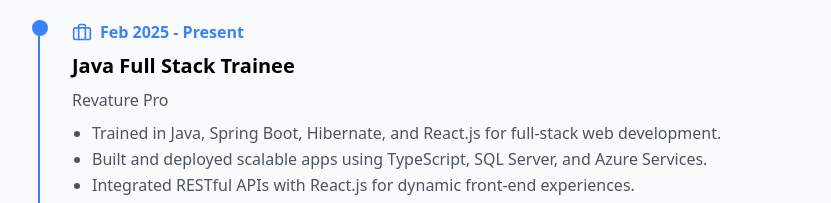
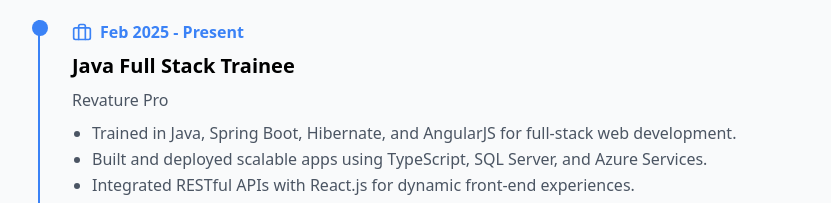
Before and after one commit to R-Dharun/My-Portfolio-1, a React (Vite) app: page / in a window 1280 px wide. Shown: the part 1400-1603 px from the top of the page, without its empty margins (218-1049 px from the left). Built offline with nearby package versions, Linux system fonts and the light colour scheme.

Commit message:
Update Experience.tsx
React.js -- AngularJS

```diff
--- a/src/components/Experience.tsx
+++ b/src/components/Experience.tsx
@@ -17,7 +17,7 @@ export default function Experience() {
               <h3 className="text-xl font-bold mb-2">Java Full Stack Trainee</h3>
               <p className="text-gray-600 mb-2">Revature Pro</p>
               <ul className="list-disc list-outside pl-5 text-gray-600 leading-relaxed">
-                <li>Trained in Java, Spring Boot, Hibernate, and React.js for full-stack web development.</li>
+                <li>Trained in Java, Spring Boot, Hibernate, and AngularJS for full-stack web development.</li>
                 <li>Built and deployed scalable apps using TypeScript, SQL Server, and Azure Services.</li>
                 <li>Integrated RESTful APIs with React.js for dynamic front-end experiences.</li>
                 <li>Improved problem-solving through coding challenges and real-world projects.</li>
```
